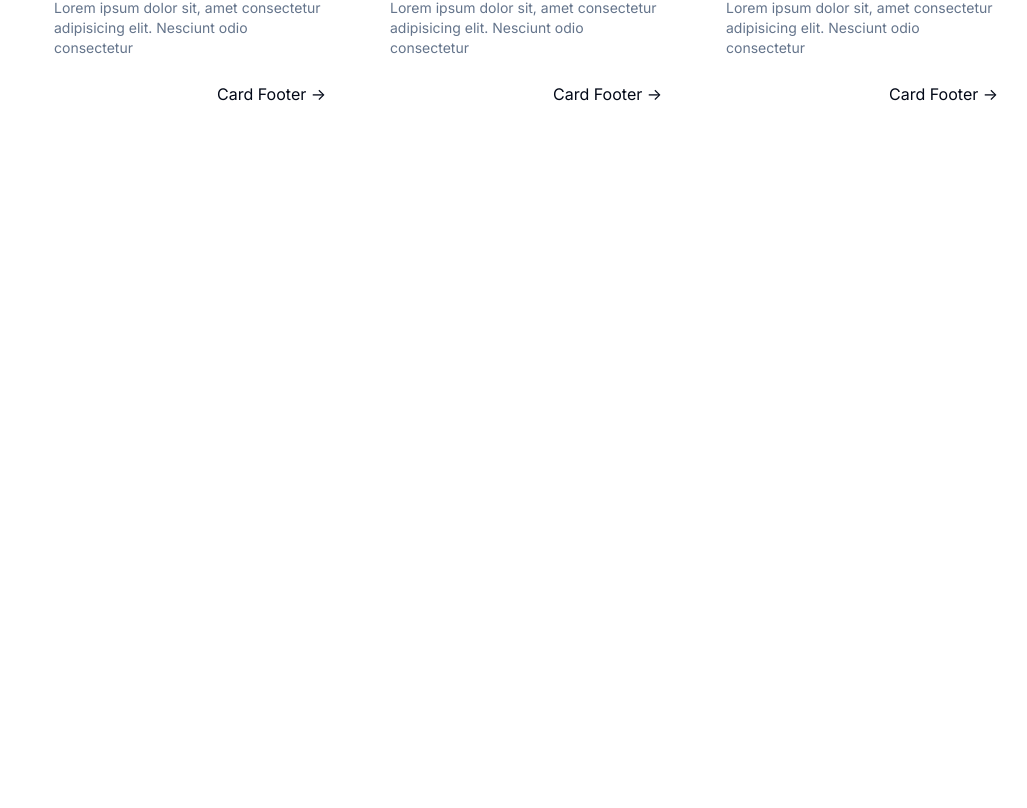
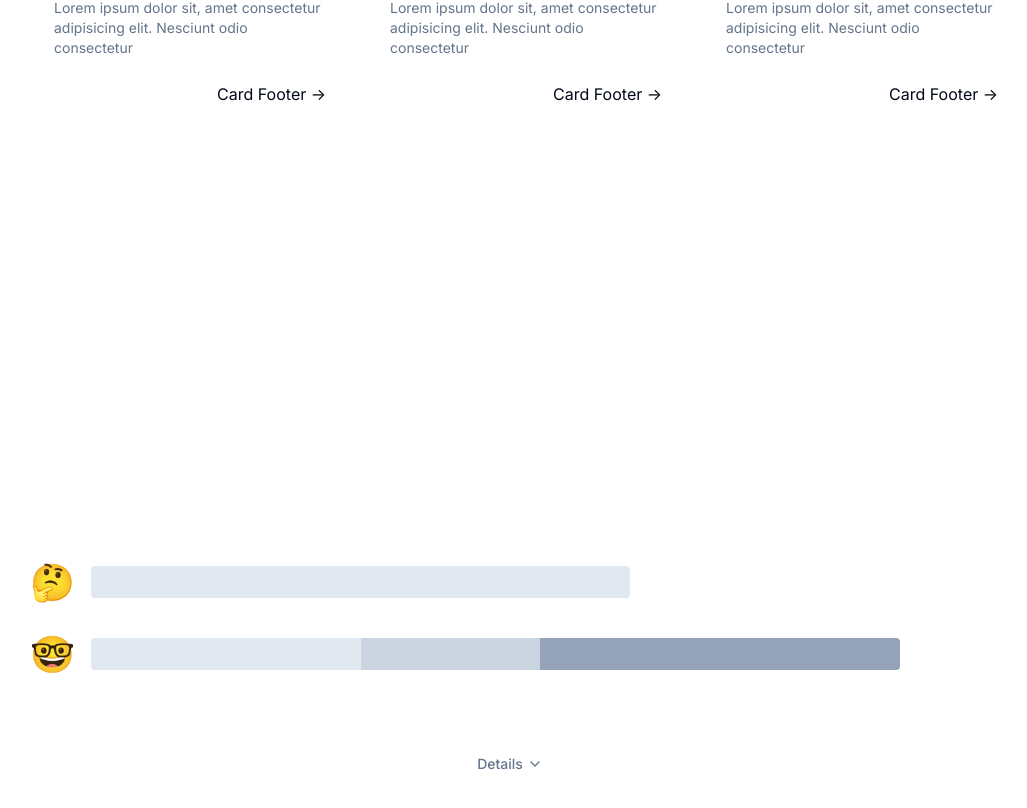
Before and after one commit to sasha1107/framer-sample, a Next.js app: page / in a window 1280 px wide. Shown: the part 1964-2772 px from the top of the page, without its empty margins (130-1157 px from the left). Before the commit the page ends 2272 px from the top, so only its background shows below. Built offline with nearby package versions, Linux system fonts and the light colour scheme.

Commit message:
feat: add chart section

```diff
--- a/src/app/page.tsx
+++ b/src/app/page.tsx
@@ -1,6 +1,7 @@
 import Hero from "@/sections/Hero";
 import CardSection from "@/sections/CardSection";
 import KeywordSection from "@/sections/KeywordSection";
+import ChartSection from "@/sections/ChartSection";
 
 export default function Home() {
   return (
@@ -8,6 +9,7 @@ export default function Home() {
       <Hero />
       <CardSection />
       <KeywordSection />
+      <ChartSection />
     </>
   );
 }
--- /dev/null
+++ b/src/sections/ChartSection.tsx
@@ -0,0 +1,101 @@
+"use client";
+
+import {
+  Accordion,
+  AccordionContent,
+  AccordionItem,
+  AccordionTrigger,
+} from "@/components/ui/accordion";
+import { Card } from "@/components/ui/card";
+import { motion, Variants } from "framer-motion";
+
+const container: Variants = {
+  hidden: { opacity: 0 },
+  show: {
+    opacity: 1,
+    transition: {
+      staggerChildren: 0.3,
+      // duration: 0.2,
+      type: "spring",
+      bounce: 0.1,
+    },
+  },
+};
+
+const item: Variants = {
+  hidden: { width: 0 },
+  show: {
+    width: "100%",
+  },
+};
+
+const variants: Variants = {
+  offscreen: {
+    width: 0,
+  },
+  onscreen: {
+    width: "100%",
+    transition: {
+      // type: "spring",
+      // bounce: 0.4,
+      duration: 1.2,
+    },
+  },
+};
+const ChartSection = () => {
+  return (
+    <section className="h-main p-10 md:p-40 flex justify-center items-center">
+      <div className="flex flex-col gap-16 w-full">
+        <div className="flex flex-col gap-8 flex-grow">
+          <div className="flex gap-4 items-center">
+            <span className="flex-shrink-0 text-4xl">🤔</span>
+            <div className="grid grid-cols-10 flex-grow">
+              <motion.div
+                className="bg-slate-200 rounded-sm py-4 col-span-6"
+                initial="offscreen"
+                whileInView="onscreen"
+                variants={variants}
+              />
+            </div>
+          </div>
+          <div className="flex gap-4 items-center">
+            <span className="flex-shrink-0 text-4xl">🤓</span>
+            <motion.div
+              className="grid grid-cols-10 flex-grow"
+              variants={container}
+              initial="hidden"
+              whileInView="show"
+            >
+              <motion.div
+                className="bg-slate-200 py-4 col-span-3 rounded-l-sm"
+                variants={item}
+              />
+              <motion.div
+                className="bg-slate-300 py-4 col-span-2"
+                variants={item}
+              />
+              <motion.div
+                className="bg-slate-400 py-4 col-span-4 rounded-r-sm"
+                variants={item}
+              />
+            </motion.div>
+          </div>
+        </div>
+        <Accordion type="single" collapsible className="text-center">
+          <AccordionItem value="item-1" className="border-b-0">
+            <AccordionTrigger className="gap-1 justify-center text-slate-500">
+              <span className="text-sm">Details</span>
+            </AccordionTrigger>
+            <AccordionContent>
+              <Card className="rounded-sm p-4">
+                Yes. It adheres to the WAI-ARIA design pattern.
+              </Card>
+            </AccordionContent>
+          </AccordionItem>
+        </Accordion>
+      </div>
+    </section>
+  );
+};
+
+export default ChartSection;
```
